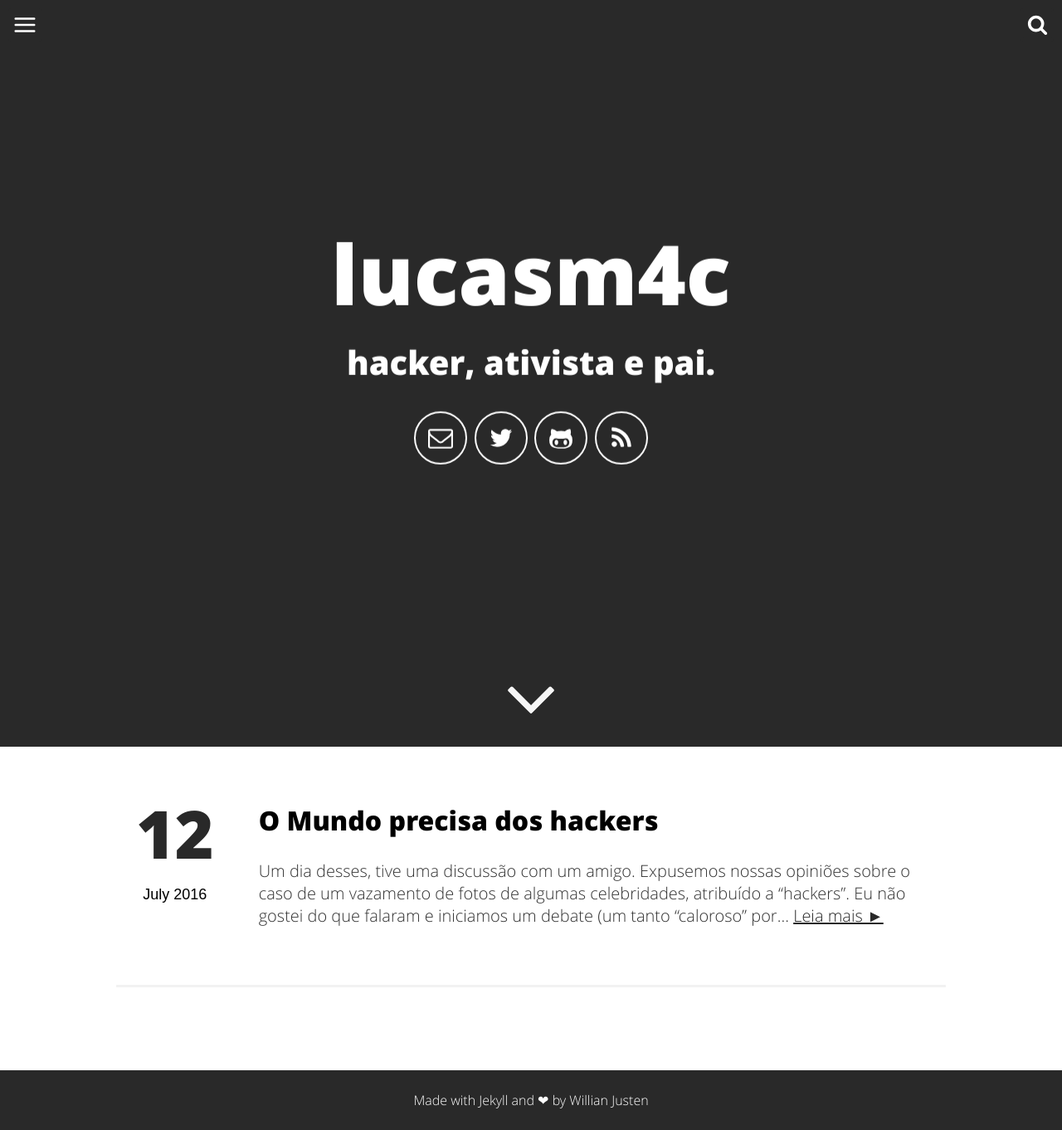
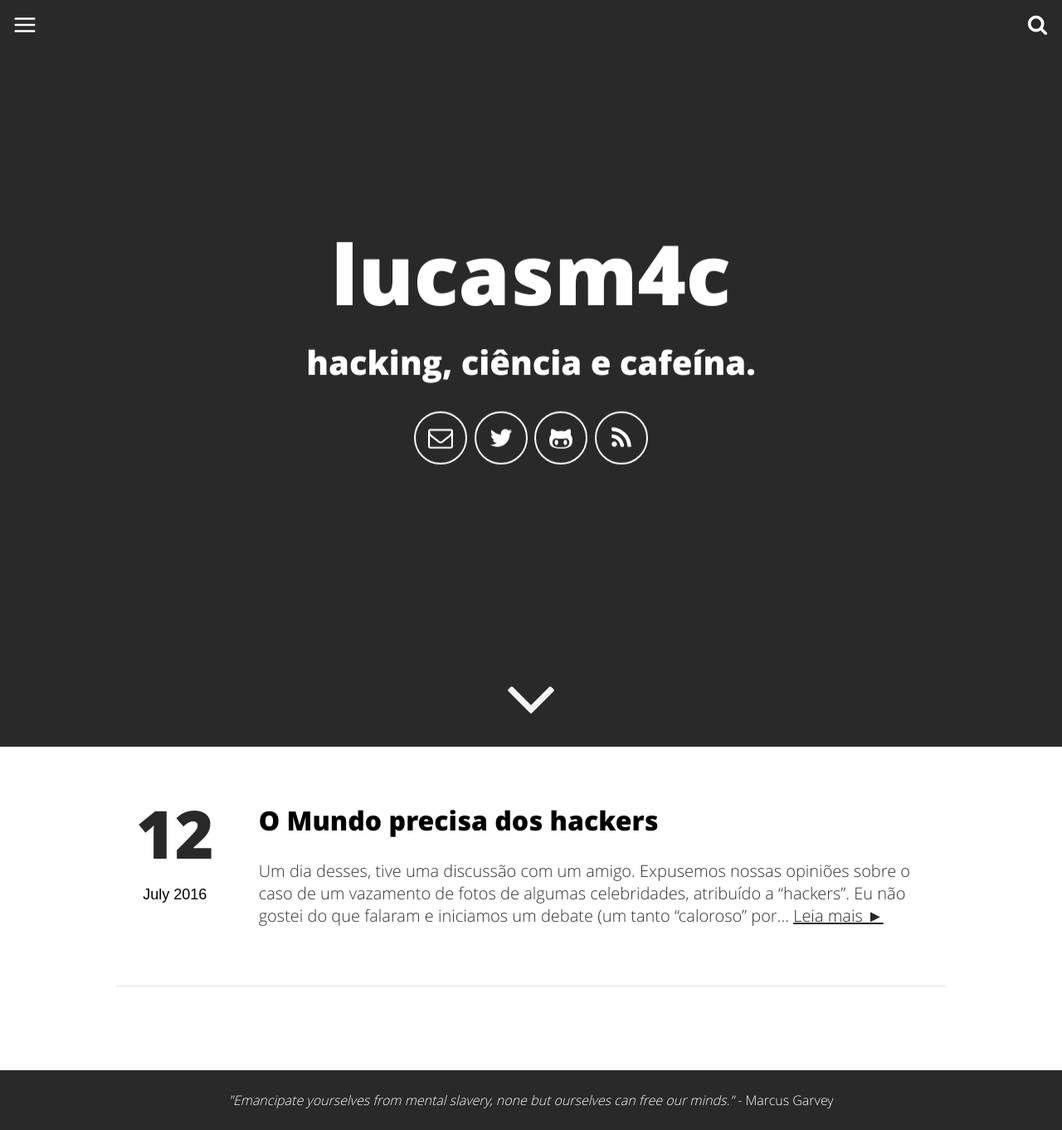
Before and after one commit to olucasmac/olucasmac.github.io, a Jekyll site: the page built from index.html, in a window 1280 px wide. Shown: the whole page at 83% size. Built offline with Jekyll 4.4.1, drawn with Linux system fonts in a browser that asks for light colours.

Commit message:
adiciona traduções de alguns itens

```diff
--- a/_config.yml
+++ b/_config.yml
@@ -5,7 +5,8 @@
 
 # User settings
 username: lucasm4c
-user_title: hacker, ativista e pai.
+user_title: hacking, ciência e cafeína.
+user_description: hacker, ativista e pai.
 twitter_username: _lucasm4c
 github_username: lucasm4c
 email: lucasmac@protonmail.com
--- a/_includes/footer.html
+++ b/_includes/footer.html
@@ -1,4 +1,4 @@
 <footer>
-    <p>Made with <a href="http://jekyllrb.com/" target="_blank">Jekyll</a> and <span class="love">❤</span> by <a href="https://willianjusten.com.br">Willian Justen</a></p>
+    <p><i>"Emancipate yourselves from mental slavery, none but ourselves can free our minds."</i> - Marcus Garvey</p>
 </footer>
 <script src="{{ "/assets/js/main.js" | prepend: site.baseurl }}"></script>
```
Also changed, not shown: _posts/2016-07-12-o-mundo-precisa-dos-hackers.md (+0 -2 lines), assets/img/blog-author.jpg, assets/img/blog-author_.jpg (added), assets/img/blog-image.png (deleted), assets/img/site.png (added).
